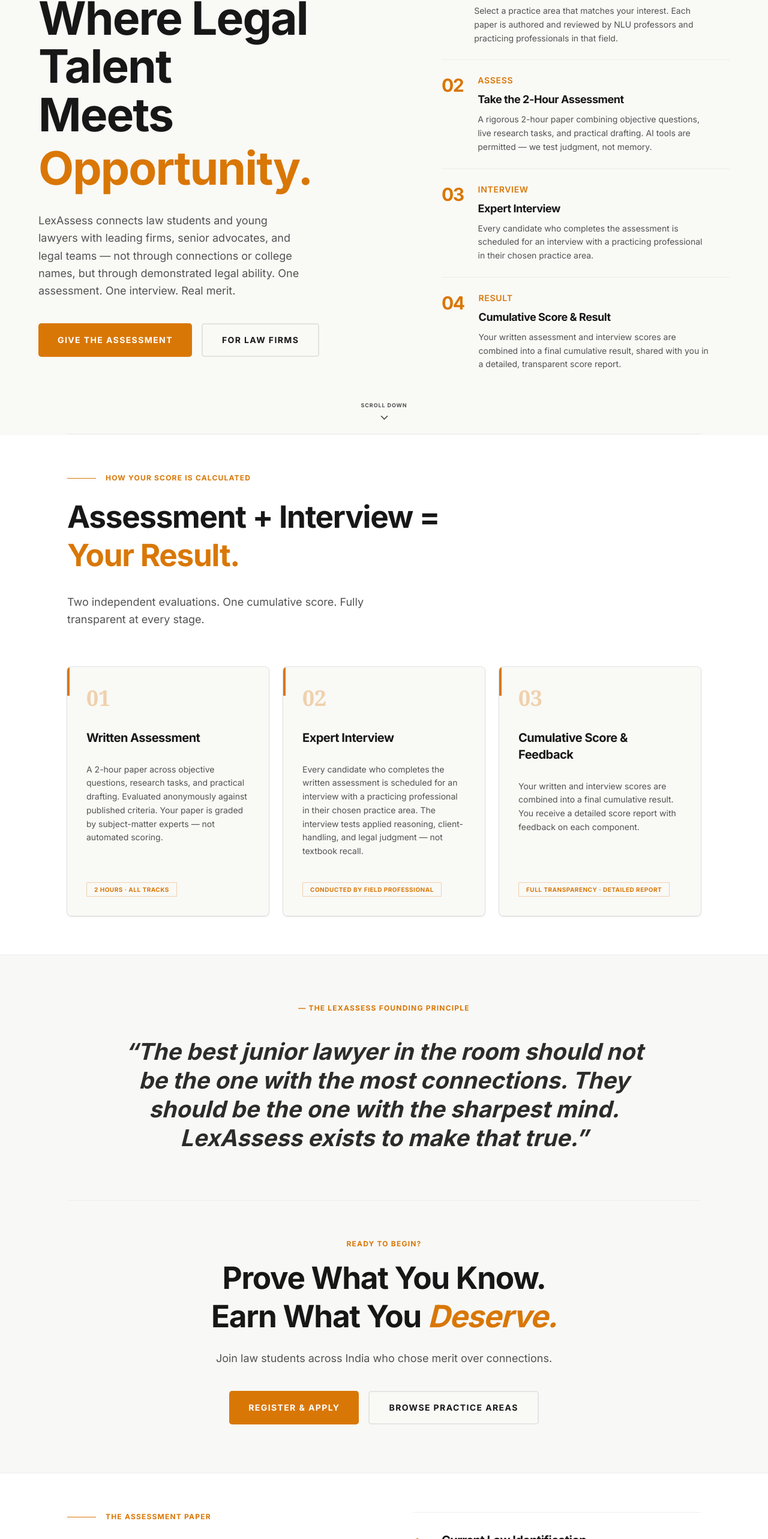
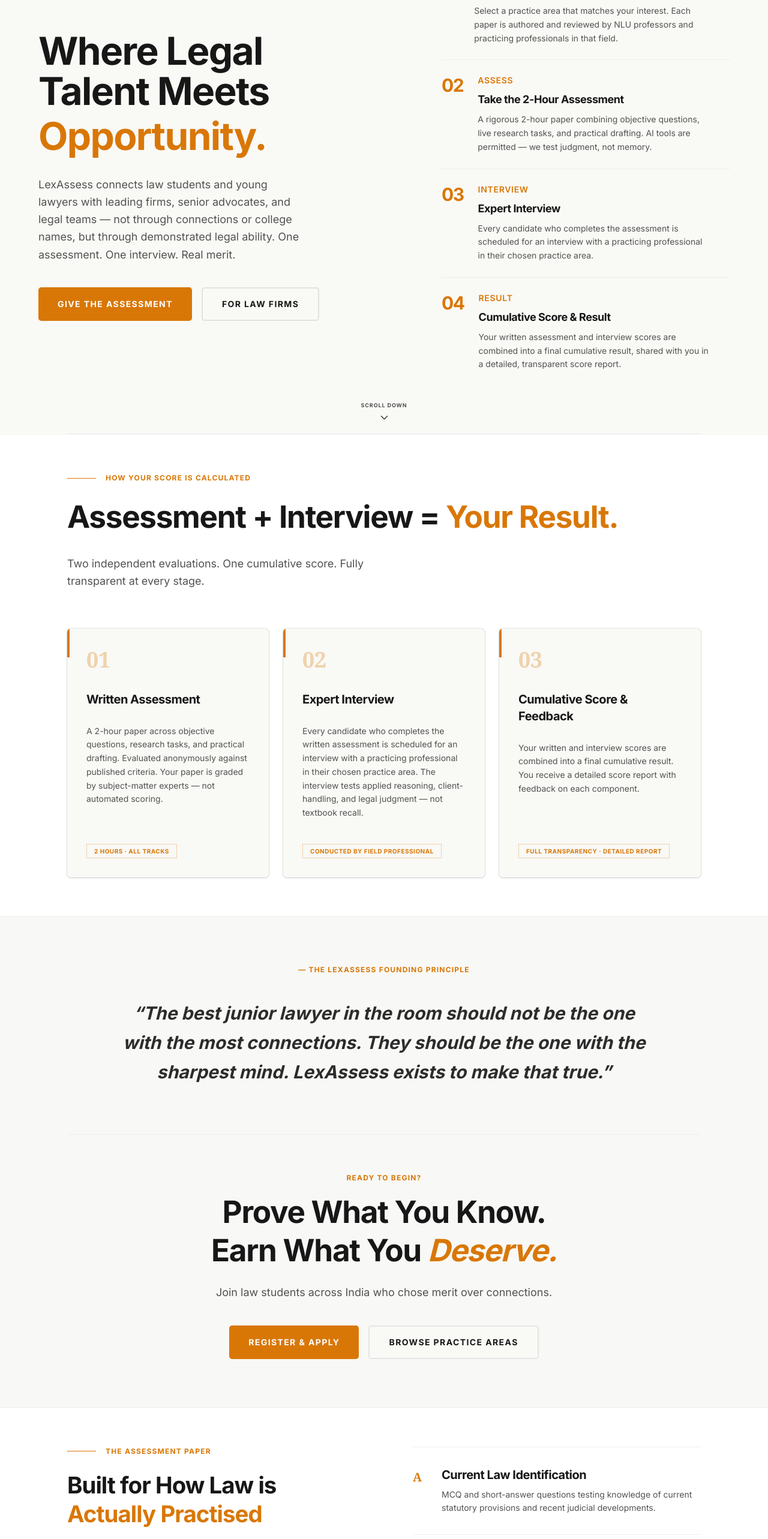
Before and after one commit to devHarshShah/Lex-Assess, a React (Vite) app in the folder apps/frontend/: page / in a window 1280 px wide. Shown: the part 169-2735 px from the top of the page at 60% size. Built offline with nearby package versions, Linux system fonts and the light colour scheme; no server answers.

Commit message:
[UPDATE] ui

```diff
--- a/apps/frontend/src/components/landing/ConvictionSection.tsx
+++ b/apps/frontend/src/components/landing/ConvictionSection.tsx
@@ -19,9 +19,8 @@
                 The Assessment Paper
               </span>
             </div>
-            <h2 className="mb-8 font-heading text-[clamp(2.5rem,4vw,3.5rem)] font-extrabold leading-tight tracking-tight text-foreground">
-              Built for How Law is<br />
-              <span className="text-primary">Actually Practised</span>
+            <h2 className="mb-8 font-heading text-[clamp(2rem,3vw,3rem)] font-extrabold leading-tight tracking-tight text-foreground">
+              Built for How Law is <span className="text-primary">Actually Practised</span>
             </h2>
             <div className="space-y-6 text-lg leading-relaxed text-muted-foreground">
               <p>
--- a/apps/frontend/src/components/landing/FeaturesSection.tsx
+++ b/apps/frontend/src/components/landing/FeaturesSection.tsx
@@ -19,9 +19,7 @@
           transition={{ duration: 0.5 }}
           className="mb-8 font-heading text-[clamp(2.5rem,4vw,3.5rem)] font-extrabold leading-tight tracking-tight text-foreground"
         >
-          Assessment + Interview =
-          <br />
-          <span className="text-primary">Your Result.</span>
+          Assessment + Interview = <span className="text-primary">Your Result.</span>
         </motion.h2>
         <motion.p
           initial={{ opacity: 0, y: 15 }}
--- a/apps/frontend/src/components/landing/HeroSection.tsx
+++ b/apps/frontend/src/components/landing/HeroSection.tsx
@@ -54,10 +54,8 @@
               transition={{ duration: 0.5 }}
               className="mb-8"
             >
-              <h1 className="text-[clamp(3.5rem,6vw,5.5rem)] font-extrabold leading-[1.05] tracking-tight text-foreground">
-                Where Legal Talent
-                <br />
-                Meets
+              <h1 className="text-[clamp(3rem,5vw,4.5rem)] font-extrabold leading-[1.05] tracking-tight text-foreground">
+                Where Legal Talent Meets
                 <br />
                 <span className="relative inline-block mt-2">
                   <span className="relative z-10 text-primary">Opportunity.</span>
--- a/apps/frontend/src/components/landing/ManifestoSection.tsx
+++ b/apps/frontend/src/components/landing/ManifestoSection.tsx
@@ -7,7 +7,7 @@
         <div className="mb-10 text-xs font-bold uppercase tracking-widest text-primary">
           — The LexAssess Founding Principle
         </div>
-        <div className="mx-auto mb-16 max-w-4xl font-heading text-[clamp(2rem,3vw,2.5rem)] leading-tight font-bold text-foreground italic opacity-90">
+        <div className="mx-auto mb-16 max-w-4xl font-heading text-2xl md:text-3xl leading-relaxed font-bold text-foreground italic opacity-90">
           &ldquo;The best junior lawyer in the room should not be the one with the most connections. They should be the one with the sharpest mind. LexAssess exists to make that true.&rdquo;
         </div>
 
```
